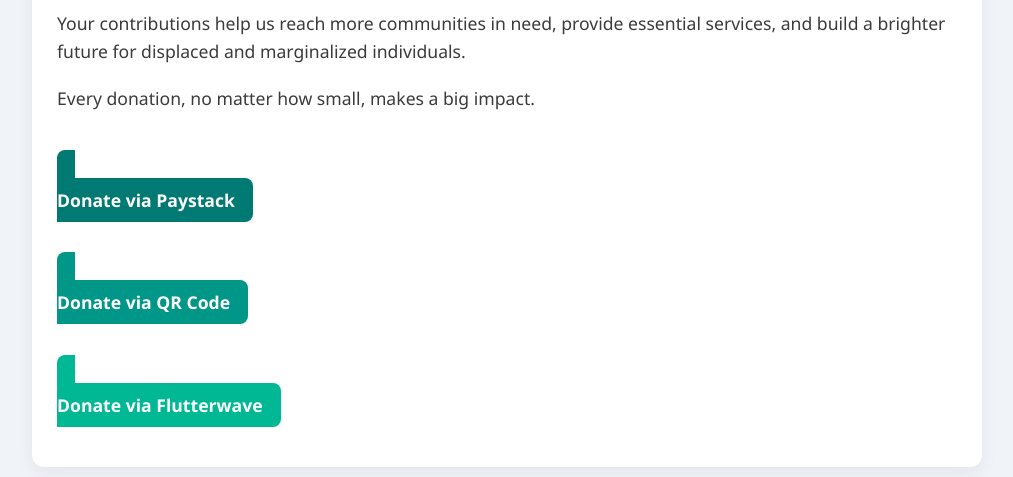
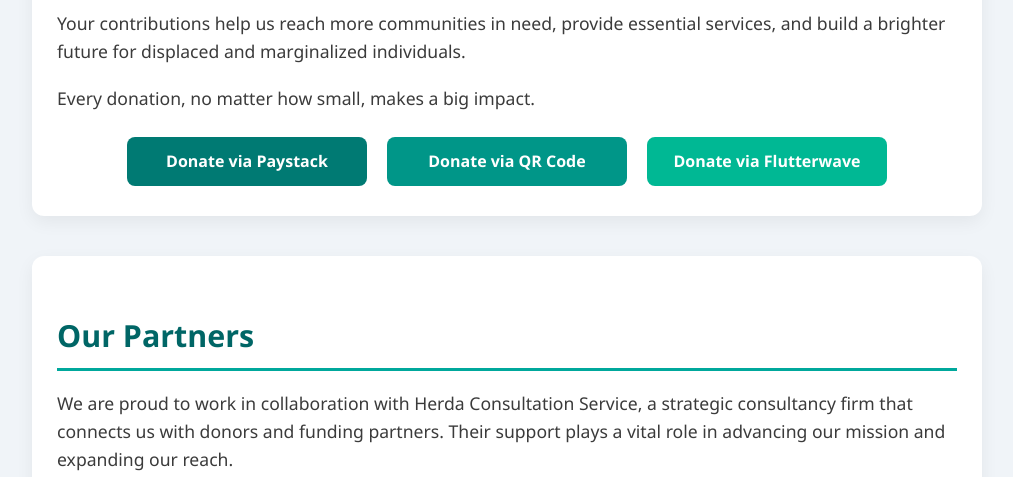
Before and after one commit to bilkalsi/Kalsi-Charity-Foundation.github.io, a plain HTML site: page index.html in a window 1280 px wide. Shown: the part 2580-3057 px from the top of the page, without its empty margins (133-1146 px from the left). Drawn offline with Linux system fonts and the light colour scheme.

Commit message:
Update index.html

```diff
--- a/index.html
+++ b/index.html
@@ -262,28 +262,24 @@
   <p>Your contributions help us reach more communities in need, provide essential services, and build a brighter future for displaced and marginalized individuals.</p>
   <p>Every donation, no matter how small, makes a big impact.</p>
 
-  <!-- Paystack -->
-  <p>
+  <!-- Donation Buttons (Centered in One Row) -->
+  <div style="display: flex; justify-content: center; flex-wrap: wrap; gap: 20px; margin-top: 25px;">
+    <!-- Paystack -->
     <a href="https://paystack.shop/pay/t5x-k74-a0" target="_blank"
-       style="background-color: #007a73; color: white; padding: 10px 18px; border-radius: 8px; text-decoration: none; font-weight: bold;">
+       style="background-color: #007a73; color: white; padding: 12px 20px; border-radius: 8px; text-decoration: none; font-weight: bold; min-width: 200px; text-align: center;">
        Donate via Paystack</a>
-  </p>
 
-  <!-- QR Code Donation -->
-  <p>
+    <!-- QR Code -->
     <a href="images/donation-qrcode.png" target="_blank"
-       style="background-color: #009688; color: white; padding: 10px 18px; border-radius: 8px; text-decoration: none; font-weight: bold;">
+       style="background-color: #009688; color: white; padding: 12px 20px; border-radius: 8px; text-decoration: none; font-weight: bold; min-width: 200px; text-align: center;">
        Donate via QR Code</a>
-  </p>
 
-  <!-- Alternative Donation (Flutterwave) -->
-  <p>
+    <!-- Flutterwave -->
     <a href="https://flutterwave.com/pay/nl4zt3mvxdse" target="_blank"
-       style="background-color: #00b894; color: white; padding: 10px 18px; border-radius: 8px; text-decoration: none; font-weight: bold;">
+       style="background-color: #00b894; color: white; padding: 12px 20px; border-radius: 8px; text-decoration: none; font-weight: bold; min-width: 200px; text-align: center;">
        Donate via Flutterwave</a>
-  </p>
+  </div>
 </section>
-
 
 <section id="partners">
   <h2>Our Partners</h2>
```
